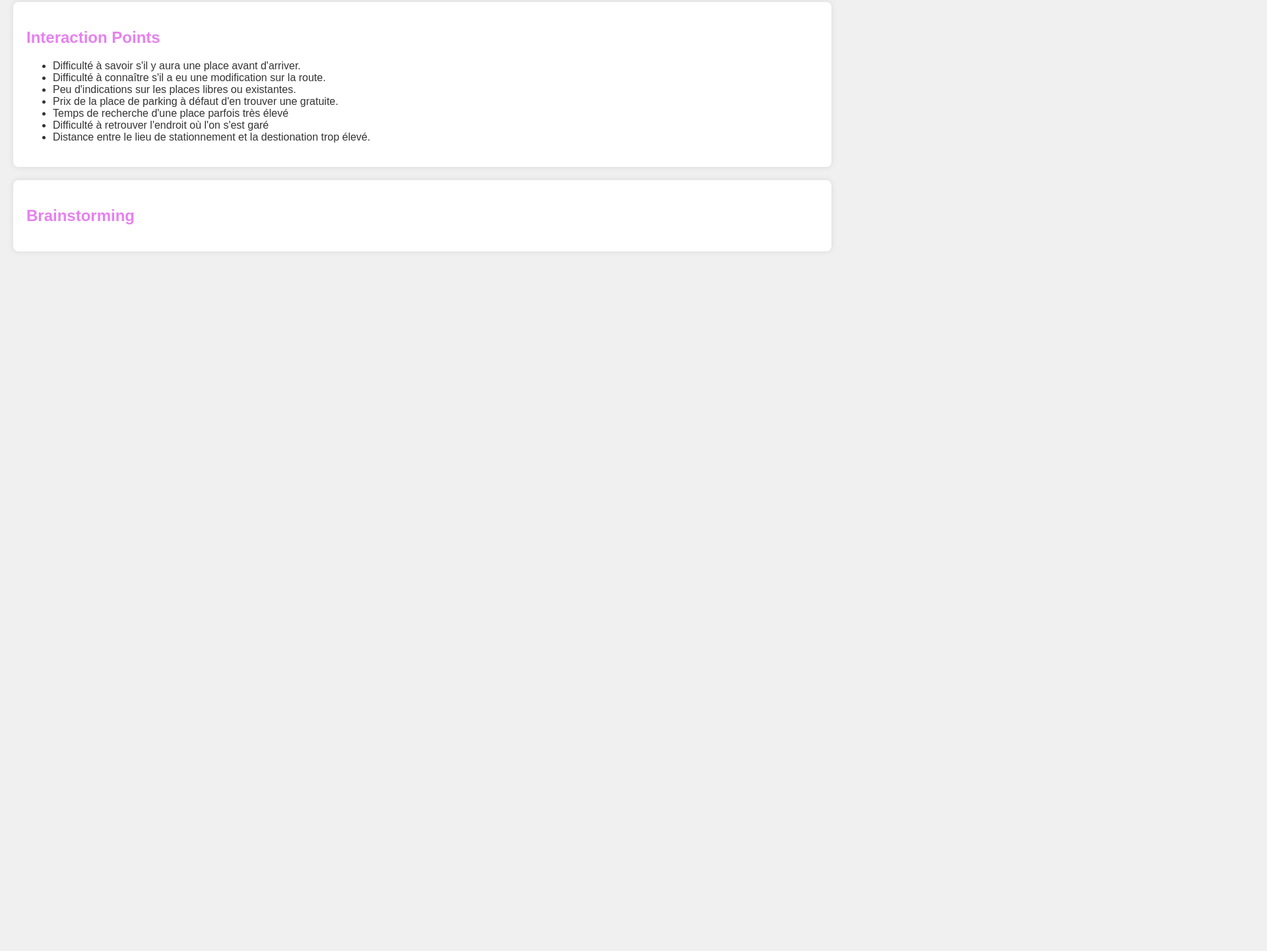
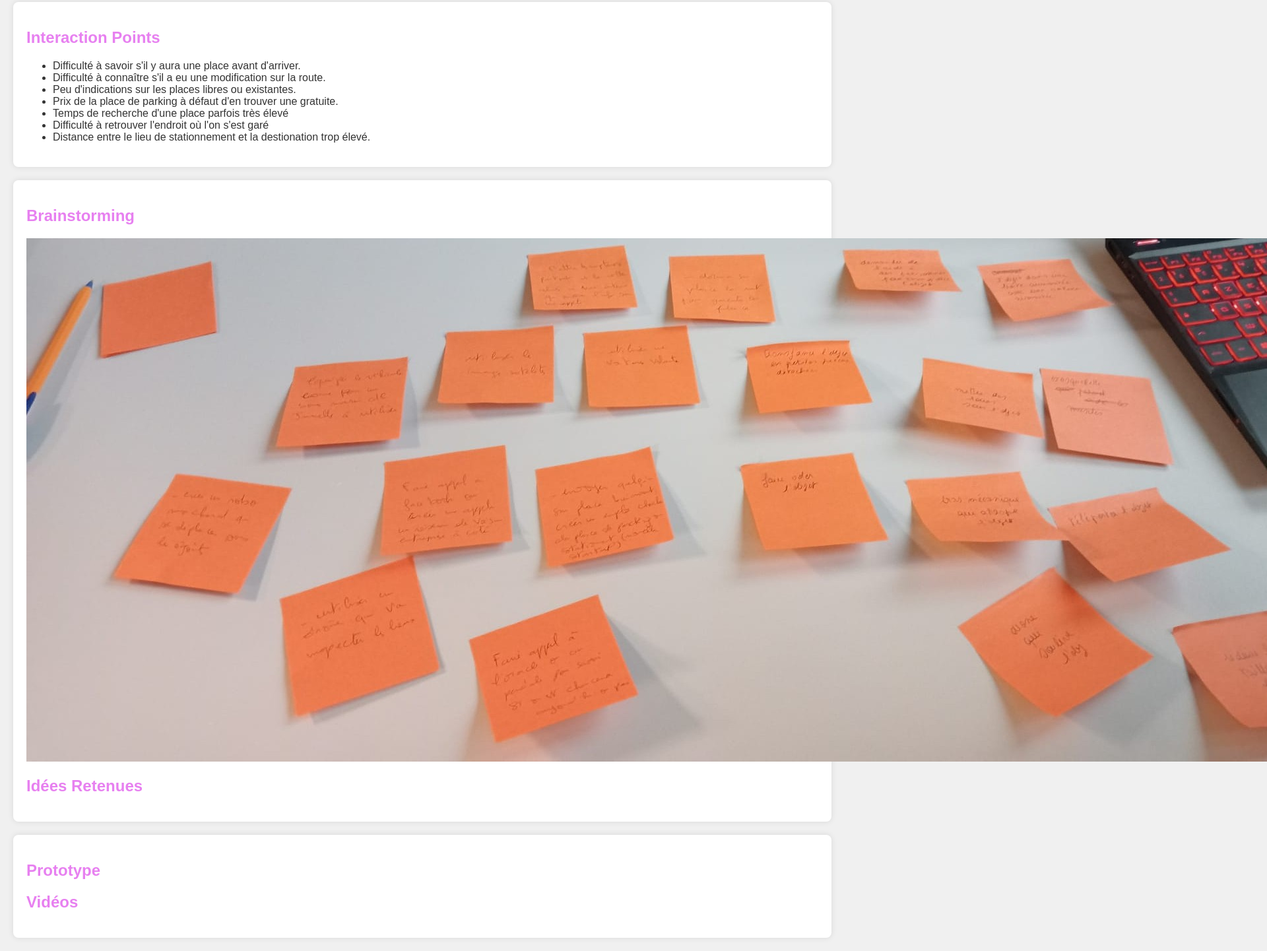
Before and after one commit to Cybercartographes/Cybercartographes.github.io, a plain HTML site: page index.html in a window 1280 px wide. Shown: the part 2848-4289 px from the top of the page at 66% size, 1920 px wide, since content can reach past the window. Before the commit the page ends 3249 px from the top, so only its background shows below. Drawn offline with Linux system fonts and the light colour scheme.

Commit message:
brainstorming

```diff
--- a/index.html
+++ b/index.html
@@ -324,7 +324,15 @@
     <section>
         <h2>Brainstorming</h2>
         <div class="personas">
+            <img src="images/brainstorming.jpg" alt="Brainstorming">
         </div>
+        <h2>Idées Retenues</h2>
+    </section>
+
+    <section>
+        <h2>Prototype</h2>
+
+        <h2>Vidéos</h2>
     </section>
 
 </body>
```
Also changed, not shown: images/brainstorming.jpg (added).
